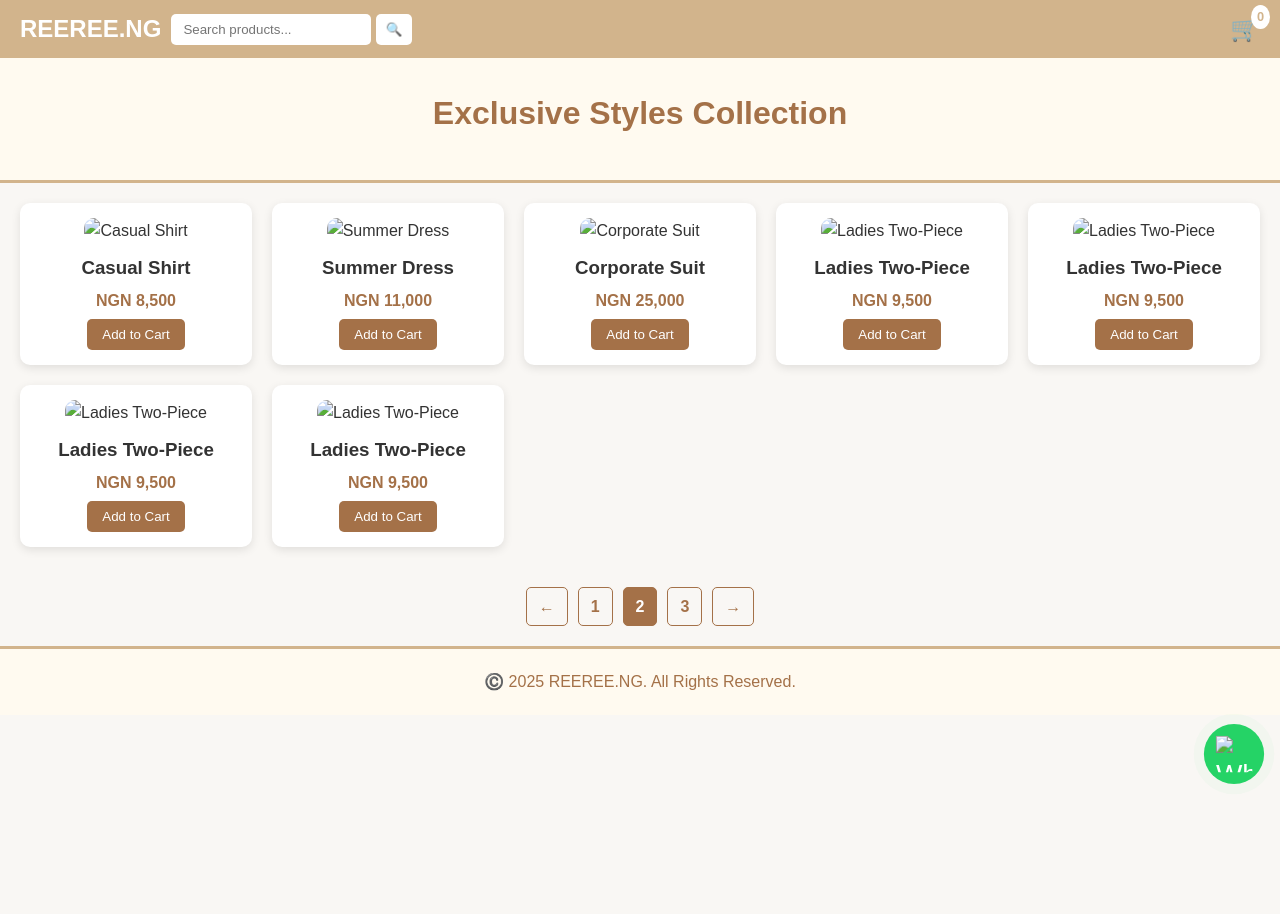
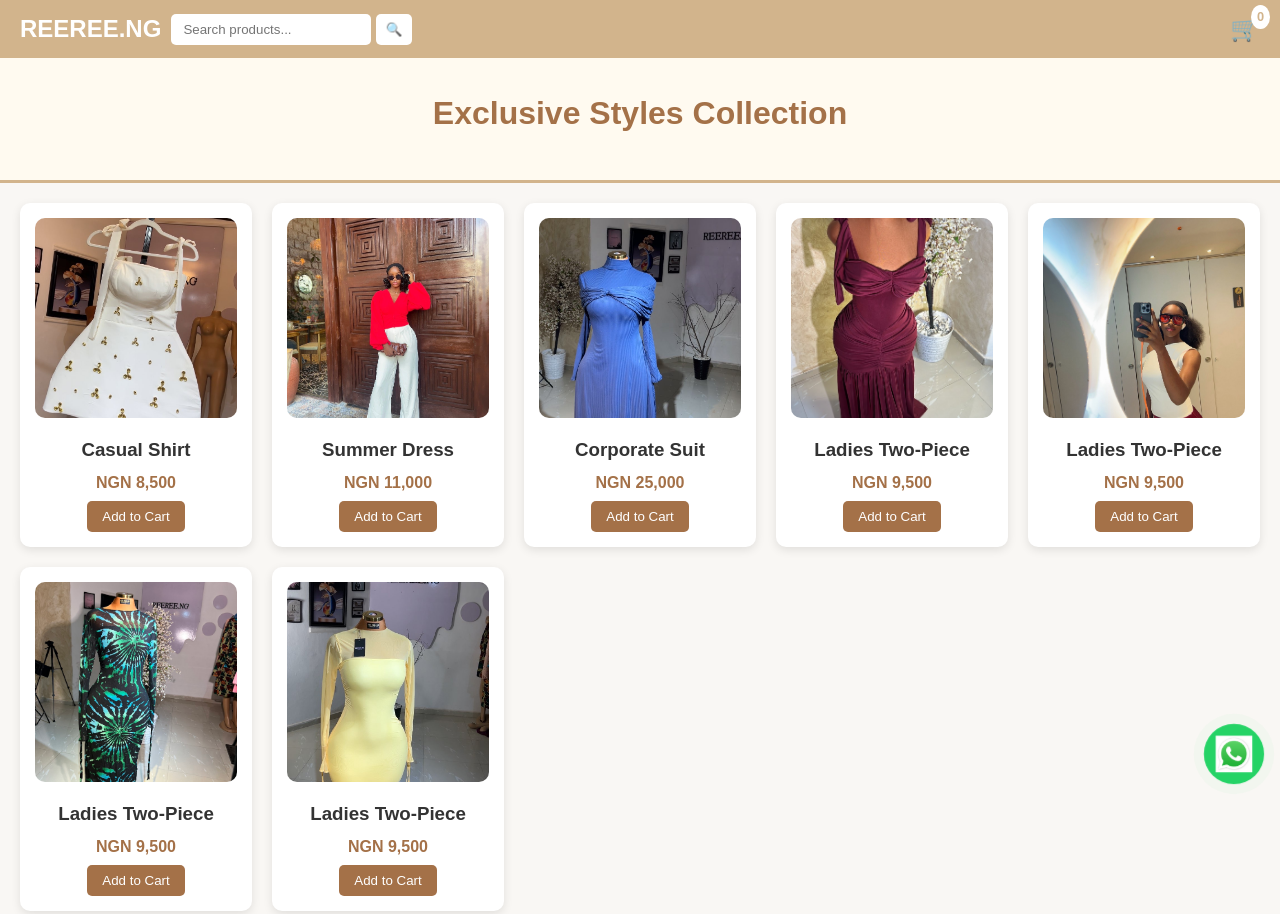
Before and after one commit to Huthkid01/REEREE.NG, a plain HTML site: page page2.html in a window 1280 px wide. Shown: the top 914 px of the page. Before the commit the page ends 800 px from the top, so only its background shows below. Drawn offline with Linux system fonts and the light colour scheme; the site is published under a folder, as on GitHub Pages, so addresses that start at the root find nothing.

Commit message:
Fix image source paths in page2.html

```diff
--- a/page2.html
+++ b/page2.html
@@ -27,49 +27,49 @@
 
   <section class="product-grid">
     <div class="product" data-name="Casual Shirt" data-price="8500">
-      <img src="/Img1.JPG" alt="Casual Shirt">
+      <img src="Img1.JPG" alt="Casual Shirt">
       <h3>Casual Shirt</h3>
       <p class="price">NGN 8,500</p>
       <button onclick="addToCart('Casual Shirt', 8500)">Add to Cart</button>
     </div>
 
     <div class="product" data-name="Summer Dress" data-price="11000">
-      <img src="/Img2.JPG" alt="Summer Dress">
+      <img src="Img2.JPG" alt="Summer Dress">
       <h3>Summer Dress</h3>
       <p class="price">NGN 11,000</p>
       <button onclick="addToCart('Summer Dress', 11000)">Add to Cart</button>
     </div>
 
     <div class="product" data-name="Corporate Suit" data-price="25000">
-      <img src="/Img3.JPG" alt="Corporate Suit">
+      <img src="Img3.JPG" alt="Corporate Suit">
       <h3>Corporate Suit</h3>
       <p class="price">NGN 25,000</p>
       <button onclick="addToCart('Corporate Suit', 25000)">Add to Cart</button>
     </div>
 
      <div class="product" data-name="Ladies Two-Piece" data-price="9500">
-       <img src="/Img4JPG.JPG" alt="Ladies Two-Piece">
+       <img src="Img4JPG.JPG" alt="Ladies Two-Piece">
        <h3>Ladies Two-Piece</h3>
        <p class="price">NGN 9,500</p>
        <button onclick="addToCart('Ladies Two-Piece', 9500)">Add to Cart</button>
      </div>
 
      <div class="product" data-name="Ladies Two-Piece" data-price="9500">
-  <img src="/Img5JPG.JPG" alt="Ladies Two-Piece">
+  <img src="Img5JPG.JPG" alt="Ladies Two-Piece">
   <h3>Ladies Two-Piece</h3>
   <p class="price">NGN 9,500</p>
   <button onclick="addToCart('Ladies Two-Piece', 9500)">Add to Cart</button>
     </div>
 
     <div class="product" data-name="Ladies Two-Piece" data-price="9500">
-  <img src="/Img6JPG.JPG" alt="Ladies Two-Piece">
+  <img src="Img6JPG.JPG" alt="Ladies Two-Piece">
   <h3>Ladies Two-Piece</h3>
   <p class="price">NGN 9,500</p>
   <button onclick="addToCart('Ladies Two-Piece', 9500)">Add to Cart</button>
    </div>
 
    <div class="product" data-name="Ladies Two-Piece" data-price="9500">
-  <img src="/Img7JPG.JPG" alt="Ladies Two-Piece">
+  <img src="Img7JPG.JPG" alt="Ladies Two-Piece">
   <h3>Ladies Two-Piece</h3>
   <p class="price">NGN 9,500</p>
   <button onclick="addToCart('Ladies Two-Piece', 9500)">Add to Cart</button>
@@ -107,7 +107,7 @@
   </div>
 
   <a href="https://wa.me/2348064601319" target="_blank" class="whatsapp-float">
-    <img src="/whatsapplogo.jpeg" alt="WhatsApp">
+    <img src="whatsapplogo.jpeg" alt="WhatsApp">
   </a>
 
   <footer>
```
